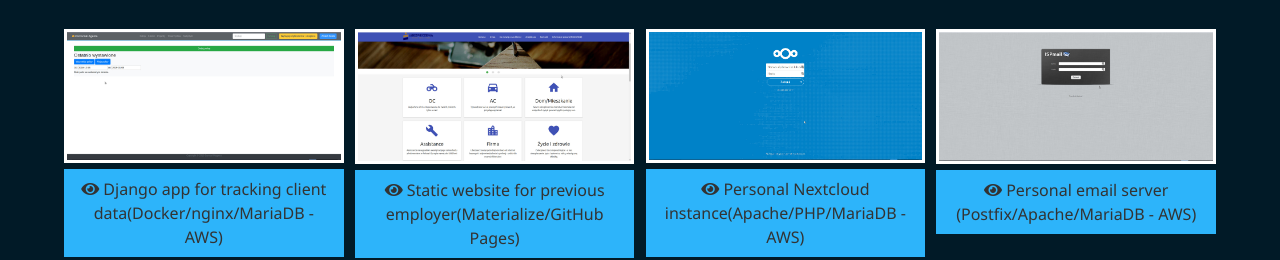
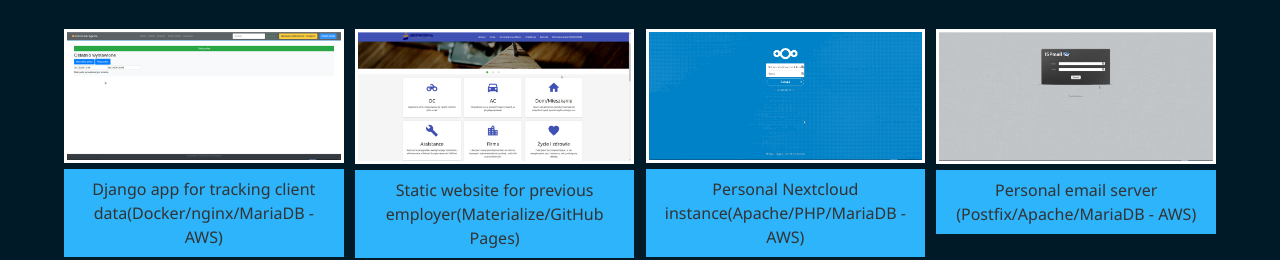
Before and after one commit to smgra/homepage, a website: page dist/work.html in a window 1280 px wide. Shown: the part 247-507 px from the top of the page. Drawn offline with Linux system fonts and the light colour scheme.

Commit message:
2020 update

```diff
--- a/dist/work.html
+++ b/dist/work.html
@@ -63,7 +63,7 @@
    		<a class="lightbox-close" href="#"></a>
 	</div>
         <a href="#" class="btn-light">
-          <i class="fas fa-eye"></i> Django app for tracking client data(Docker/nginx/MariaDB - AWS)
+          Django app for tracking client data(Docker/nginx/MariaDB - AWS)
         </a>
         <a href="https://github.com/smagiera/agenthelper" class="btn-dark">
           <i class="fab fa-github"></i> GitHub
@@ -79,7 +79,7 @@
                 <a class="lightbox-close" href="#"></a>
         </div>
           <a href="#" class="btn-light">
-            <i class="fas fa-eye"></i> Static website for previous employer(Materialize/GitHub Pages)
+            Static website for previous employer(Materialize/GitHub Pages)
           </a>
           <a href="https://github.com/smagiera/agencja-materialize" class="btn-dark">
             <i class="fab fa-github"></i> GitHub
@@ -95,8 +95,8 @@
                 <a class="lightbox-close" href="#"></a>
         </div>
 
-            <a href="https://cloud.smagiera.pl" class="btn-light">
-              <i class="fas fa-eye"></i> Personal Nextcloud instance(Apache/PHP/MariaDB - AWS)
+            <a href="#" class="btn-light">
+              Personal Nextcloud instance(Apache/PHP/MariaDB - AWS)
             </a>
             <!--
             <a href="#" class="btn-dark">
@@ -114,8 +114,8 @@
                 <a class="lightbox-close" href="#"></a>
         </div>
 
-              <a href="https://mail.smagiera.pl" class="btn-light">
-                <i class="fas fa-eye"></i> Personal email server (Postfix/Apache/MariaDB - AWS)
+              <a href="#" class="btn-light">
+                Personal email server (Postfix/Apache/MariaDB - AWS)
               </a>
               <!--
               <a href="#" class="btn-dark">
```
Also changed, not shown: dist/about.html (+9 -9 lines), dist/index.html (+1 -1 lines), dist/img/portrait.jpg, dist/img/portrait_small.jpg.
